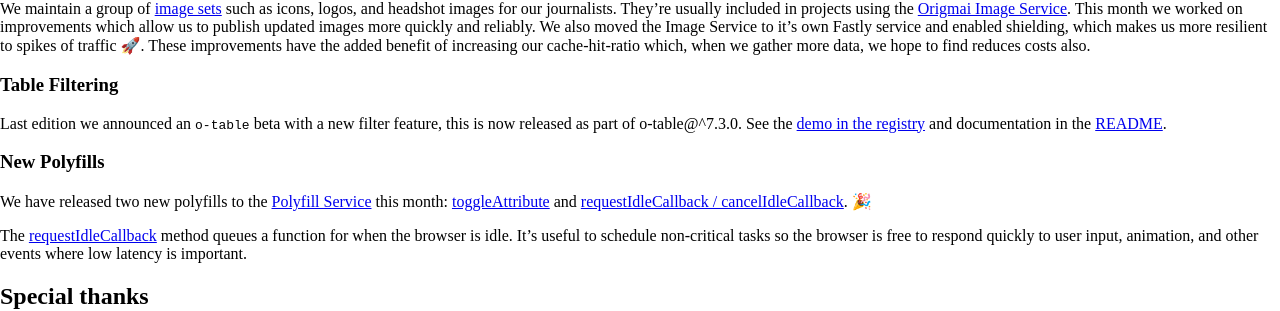
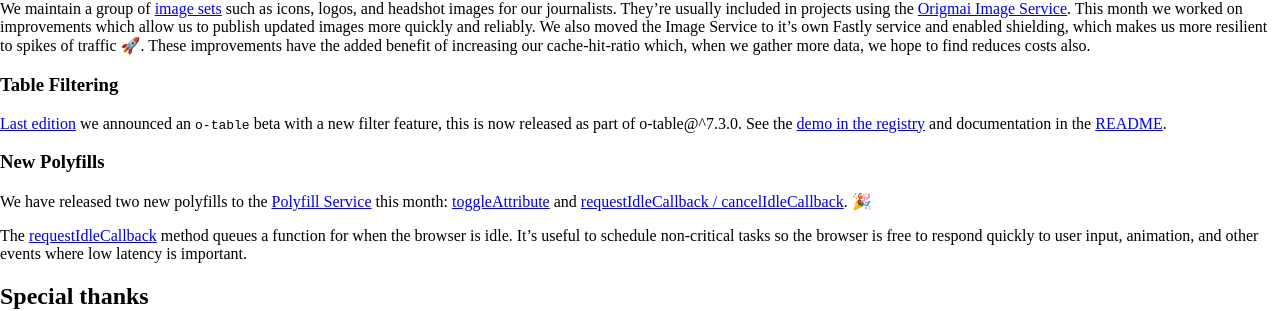
Before and after one commit to Financial-Times/origami-website, a Jekyll site: the page built from _posts/2019-04-30-newsletter.md, in a window 1280 px wide. Shown: the part 454-765 px from the top of the page. Built offline with Jekyll 4.4.1, drawn with Linux system fonts in a browser that asks for light colours; a style sheet for code colours, icons or effects is not loaded; part of the change alters nothing that is shown.

```diff
--- a/_posts/2019-04-30-newsletter.md
+++ b/_posts/2019-04-30-newsletter.md
@@ -18,7 +18,7 @@ We maintain a group of [image sets](https://registry.origami.ft.com/components?s
 
 ### Table Filtering
 
-Last edition we announced an `o-table` beta with a new filter feature, this is now released as part of o-table@^7.3.0. See the [demo in the registry](https://registry.origami.ft.com/components/o-table@7.3.0#demo-filter) and documentation in the [README](https://registry.origami.ft.com/components/o-table@7.3.0/readme?brand=master#filtering).
+[Last edition](https://origami.ft.com/blog/2019/03/29/newsletter/) we announced an `o-table` beta with a new filter feature, this is now released as part of o-table@^7.3.0. See the [demo in the registry](https://registry.origami.ft.com/components/o-table@7.3.0#demo-filter) and documentation in the [README](https://registry.origami.ft.com/components/o-table@7.3.0/readme?brand=master#filtering).
 
 ### New Polyfills
 
```
